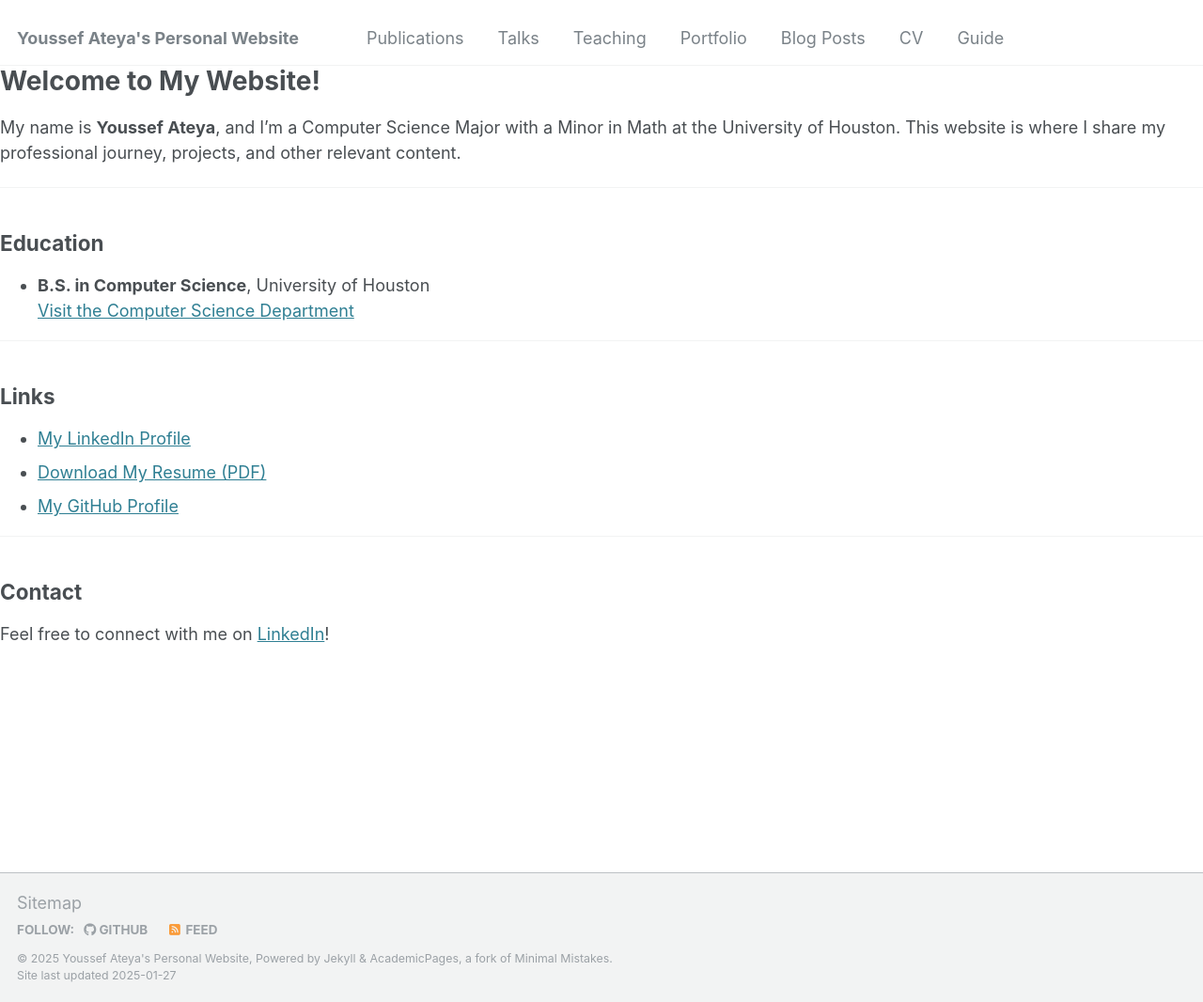
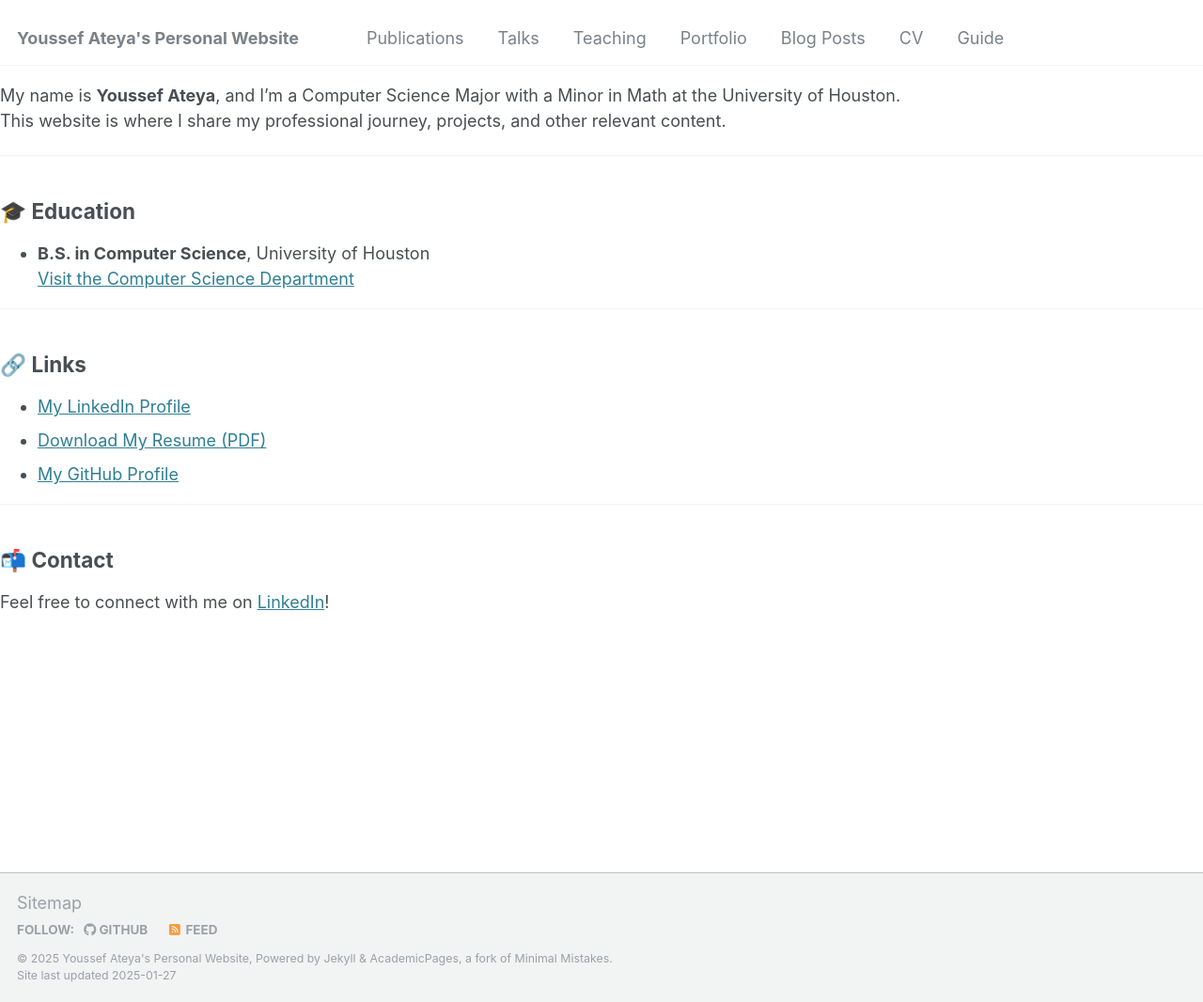
Before and after one commit to joeamroo/youssef-formal-website, a Jekyll site: the page built from _pages/about.md, in a window 1280 px wide and 1066 px high. Shown: the whole window at 94% size. Built offline with Jekyll 4.4.1, drawn with Linux system fonts in a browser that asks for light colours; our own code applies the rules of GitHub Pages for plain Markdown files.

Commit message:
Make it less ugly

```diff
--- a/_pages/about.md
+++ b/_pages/about.md
@@ -3,24 +3,23 @@ permalink: /
 title: "Welcome"
 ---
 
-# Welcome to My Website!
-
-My name is **Youssef Ateya**, and I’m a Computer Science Major with a Minor in Math at the University of Houston. This website is where I share my professional journey, projects, and other relevant content.
+My name is **Youssef Ateya**, and I’m a Computer Science Major with a Minor in Math at the University of Houston.
+This website is where I share my professional journey, projects, and other relevant content.
 
 ---
 
-## **Education**
+## 🎓 **Education**
 - **B.S. in Computer Science**, University of Houston
   [Visit the Computer Science Department](https://www.cs.uh.edu)
 
 ---
 
-## **Links**
+## 🔗 **Links**
 - [My LinkedIn Profile](https://www.linkedin.com/in/youssef-ateya)
 - [Download My Resume (PDF)](https://youssef-resume.tiiny.site)
 - [My GitHub Profile](https://github.com/joeamroo)
 
 ---
 
-## **Contact**
+## 📬 **Contact**
 Feel free to connect with me on [LinkedIn](https://www.linkedin.com/in/youssef-ateya)!
```
